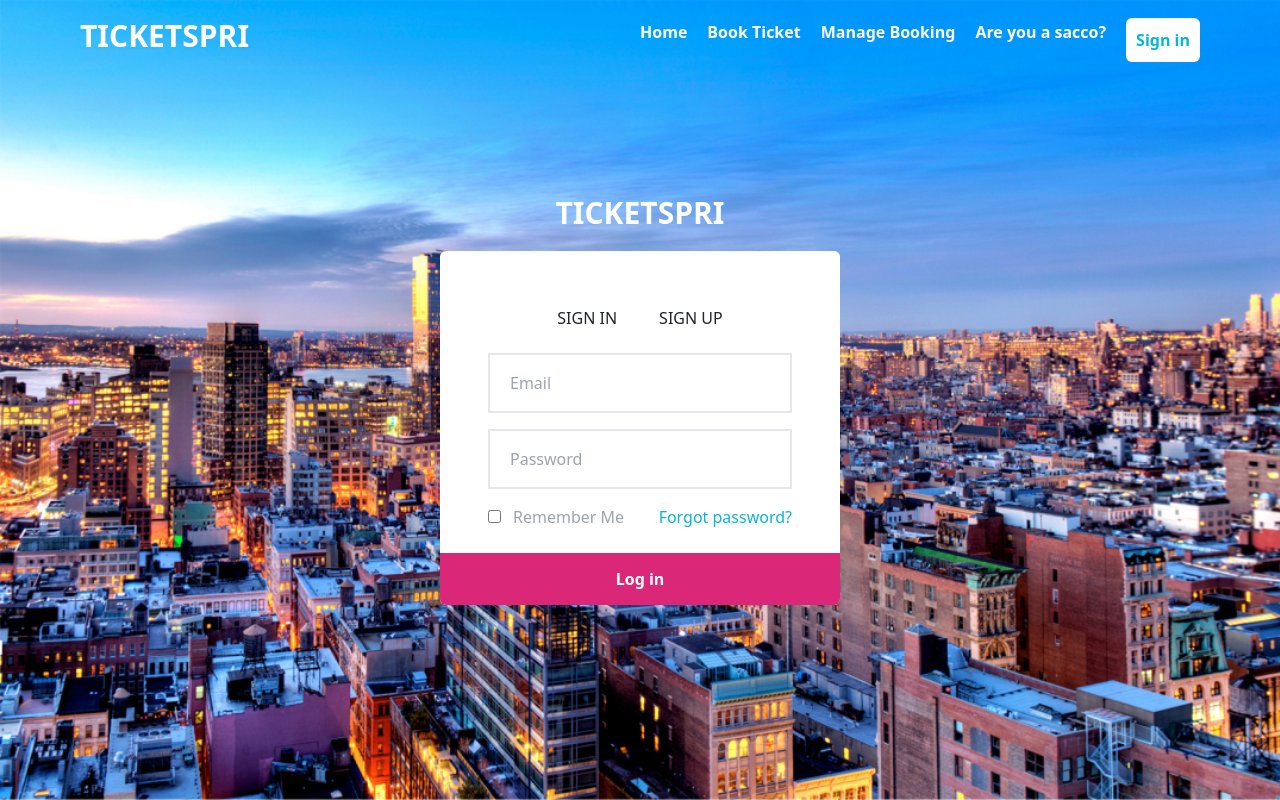
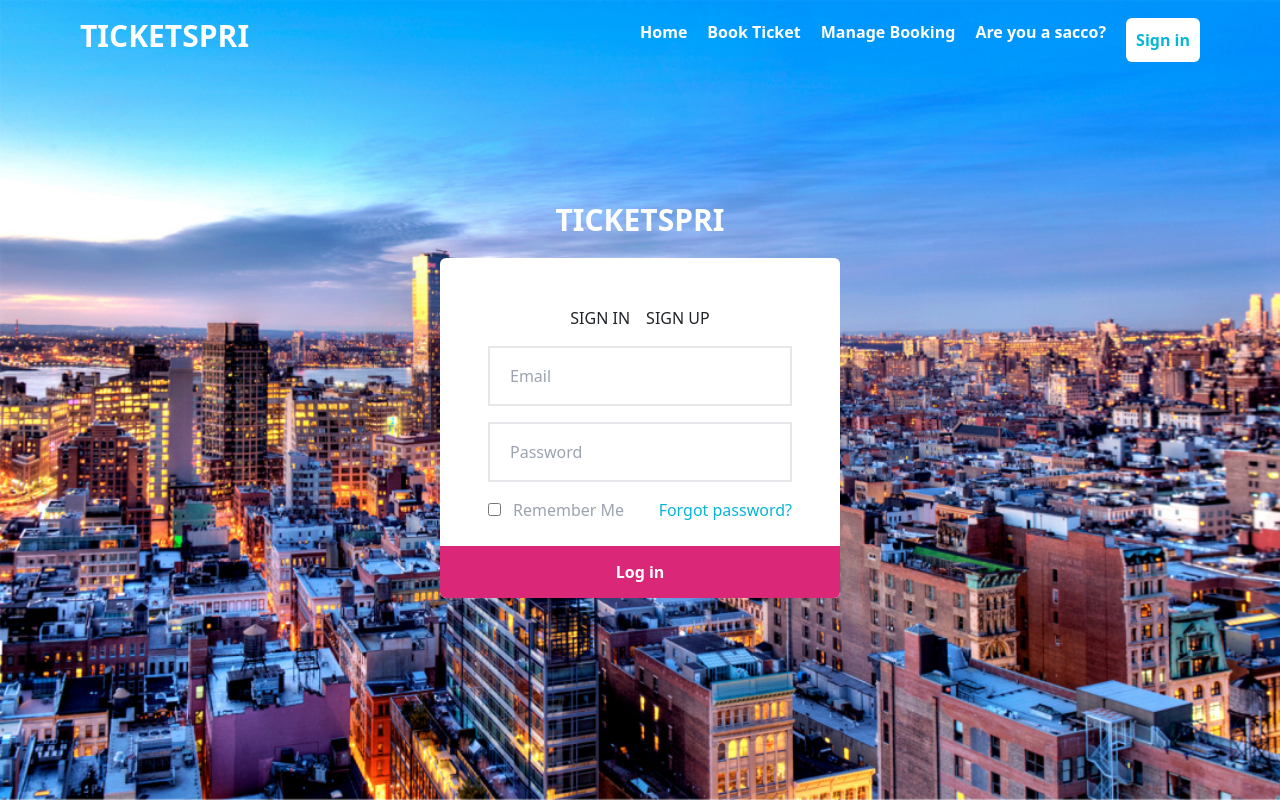
Before and after one commit to SheeTabz/TICKETSPRI, a React (Create React App) app: page /login in a window 1280 px wide. Built offline with nearby package versions, Linux system fonts and the light colour scheme.

Commit message:
Change button class name

```diff
--- a/src/components/FormTemplate.jsx
+++ b/src/components/FormTemplate.jsx
@@ -12,8 +12,8 @@ function FormTemplate({children, login, signup}) {
         <h1 className='font-bold text-3xl text-white'>TICKETSPRI</h1>
         <div className='bg-white  w-[400px] pt-5 space-y-4 rounded-md'>
             <div className='space-x-4 flex justify-center items-center'>
-                <button id='btn1' className="btn" onClick={login} >SIGN IN</button>
-                <button id='btn2' className='btn' onClick={signup}>SIGN UP</button>
+                <button id='btn1' className="btn-log" onClick={login} >SIGN IN</button>
+                <button id='btn2' className='btn-log' onClick={signup}>SIGN UP</button>
             </div>
 {children}
         </div>
```
